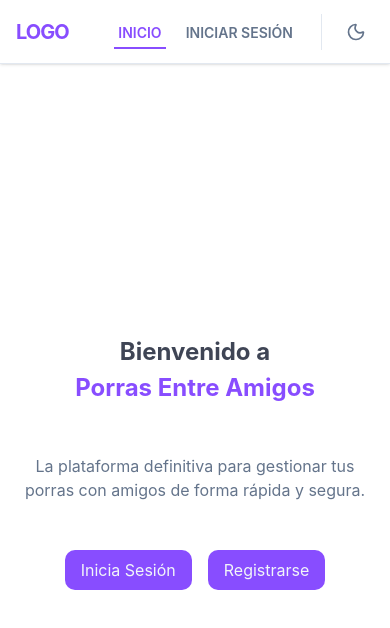
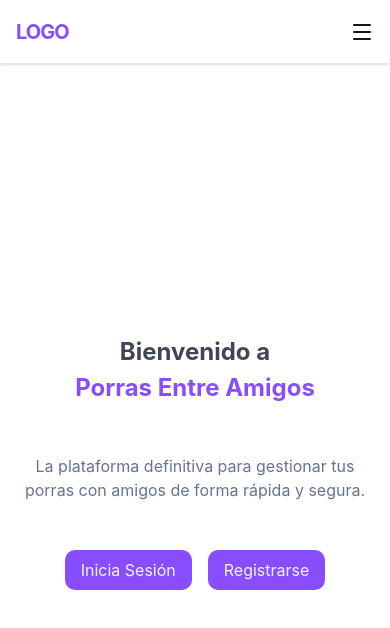
Before and after one commit to CSorinDev/porras, a React (Vite) app: page / in a window 390 px wide. Shown: the top 628 px of the page. Built offline with nearby package versions, Linux system fonts and the light colour scheme; no server answers.

Commit message:
hacer responsive

```diff
--- /dev/null
+++ b/src/layouts/HamburgerButton.jsx
@@ -0,0 +1,9 @@
+import { XIcon, MenuIcon } from "lucide-react";
+
+export default function HamburgerButton({ onClick, isMenuOpen }) {
+    return (
+        <button className={`md:hidden`} onClick={onClick}>
+            {isMenuOpen ? <XIcon color="red" /> : <MenuIcon />}
+        </button>
+    )
+}
--- a/src/layouts/Header.jsx
+++ b/src/layouts/Header.jsx
@@ -2,21 +2,28 @@ import { NavLink } from 'react-router'
 import { useTheme } from '../contexts/theme-context'
 import { SunIcon, MoonIcon, LogOut, User } from 'lucide-react'
 import useAuth from '../hooks/useAuth'
+import HamburgerButton from './HamburgerButton'
+import { useState } from 'react'
 
 export default function Header() {
   const { user, logout, isAuthenticated } = useAuth()
   const { theme, toggleTheme } = useTheme()
+  const [isMenuOpen, setIsMenuOpen] = useState(false)
+
+  const toggleMenu = () => setIsMenuOpen(!isMenuOpen)
 
   return (
-    <header className="bg-background/80 border-border fixed top-0 left-0 z-50 flex h-16 w-full items-center justify-between border-b p-4 shadow-sm backdrop-blur-md transition-colors duration-300">
+    <header className="bg-background border-border fixed top-0 left-0 z-50 flex h-16 w-full items-center justify-between border-b p-4 shadow-sm backdrop-blur-md transition-colors duration-300">
       <NavLink
+      onClick={() => setIsMenuOpen(!isMenuOpen)}
         to="/"
         className="text-primary text-xl font-bold tracking-tighter"
       >
         <h2>LOGO</h2>
       </NavLink>
-      <nav>
-        <ul className="flex items-center gap-4">
+      <HamburgerButton isMenuOpen={isMenuOpen} onClick={toggleMenu} />
+      <nav className={`${isMenuOpen ? 'h-dvh' : 'h-0' } absolute top-0 left-0 w-full grid place-items-center bg-inherit -z-10 overflow-hidden transition-all duration-300 md:static md:h-auto md:z-auto md:w-auto`}>
+        <ul className="flex flex-col items-center gap-4 md:flex-row md:gap-8">
           <li>
             <NavLink
               className={({ isActive }) =>
@@ -35,6 +42,7 @@ export default function Header() {
           {!isAuthenticated ? (
             <li>
               <NavLink
+              onClick={() => setIsMenuOpen(!isMenuOpen)}
                 className={({ isActive }) =>
                   `hover:text-primary relative px-1 py-2 text-sm font-semibold uppercase transition-colors ${
                     isActive
@@ -48,31 +56,31 @@ export default function Header() {
               </NavLink>
             </li>
           ) : (
-            <li className="flex items-center gap-4">
+            <li className="md:flex items-center gap-4">
               <div className="bg-secondary flex items-center gap-2 rounded-full px-3 py-1 text-sm font-medium">
                 <User size={16} className="text-primary" />
                 <span className="text-foreground/80">{user?.name}</span>
               </div>
               <button
                 onClick={logout}
-                className="text-muted-foreground hover:text-destructive flex cursor-pointer items-center gap-1 text-sm font-medium transition-colors"
+                className="text-muted-foreground hover:text-destructive flex cursor-pointer items-center gap-1 text-sm font-medium transition-colors mt-2 md:mt-0"
               >
-                <LogOut size={16} />
-                <span className="hidden sm:inline">Cerrar Sesión</span>
+                <LogOut className='text-destructive' size={16} />
+                <span className="inline text-destructive">Cerrar Sesión</span>
               </button>
             </li>
           )}
 
-          <div className="border-border ml-2 flex items-center gap-4 border-l pl-4">
+          <div className="border-border md:ml-2 flex items-center gap-4 md:border-l md:pl-4">
             <button
               onClick={toggleTheme}
               className="hover:bg-secondary text-muted-foreground hover:text-foreground cursor-pointer rounded-full p-2 transition-colors"
               aria-label="Toggle theme"
             >
               {theme === 'light' ? (
-                <MoonIcon size={20} />
+                  <MoonIcon color='gray' size={20} />
               ) : (
-                <SunIcon size={20} />
+                  <SunIcon color='yellow' size={20} />
               )}
             </button>
           </div>
```
